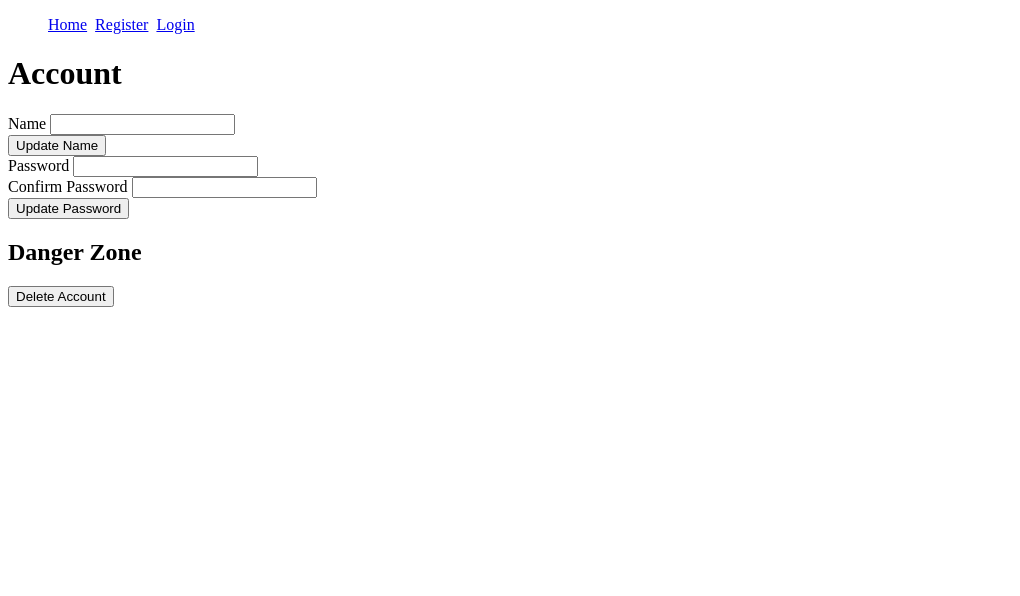
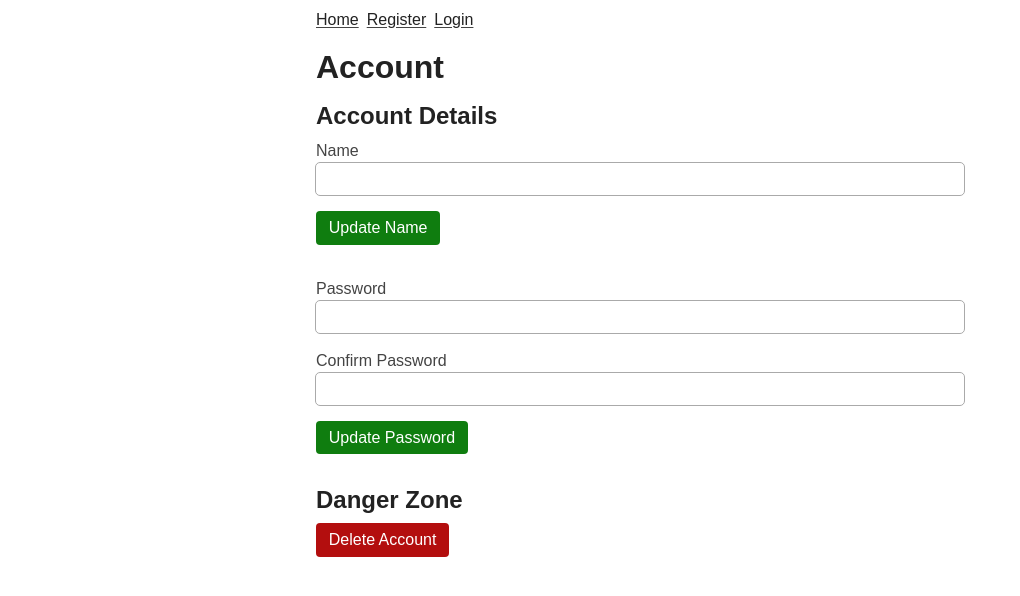
Before and after one commit to ScriptRaccoon/svalendar, a SvelteKit app: page /account in a window 1280 px wide. Shown: the top 596 px of the page, without its empty margins (0-1020 px from the left). Built offline with nearby package versions, Linux system fonts and the light colour scheme; no server answers.

Commit message:
styling (part 1)

```diff
--- /dev/null
+++ b/src/lib/components/Nav.svelte
@@ -0,0 +1,28 @@
+<script lang="ts">
+	import { page } from '$app/state';
+</script>
+
+<nav>
+	<ul>
+		{#if !page.data.user}
+			<li><a href="/">Home</a></li>
+			<li><a href="/register">Register</a></li>
+			<li><a href="/login">Login</a></li>
+		{:else}
+			<li><a href="/app/dashboard">Dashboard</a></li>
+			<li><a href="/account">Account</a></li>
+			<li><a href="/logout" data-sveltekit-preload-data="off">Logout</a></li>
+		{/if}
+	</ul>
+</nav>
+
+<style>
+	nav {
+		padding-block: 0.5rem 1rem;
+	}
+	ul {
+		display: flex;
+		list-style: none;
+		gap: 0.5rem;
+	}
+</style>
--- a/src/routes/+layout.svelte
+++ b/src/routes/+layout.svelte
@@ -1,27 +1,19 @@
 <script lang="ts">
-	let { data, children } = $props();
+	import Nav from '$lib/components/Nav.svelte';
+	import './app.css';
+
+	let { children } = $props();
 </script>
 
-<nav>
-	<ul>
-		{#if !data.user}
-			<li><a href="/">Home</a></li>
-			<li><a href="/register">Register</a></li>
-			<li><a href="/login">Login</a></li>
-		{:else}
-			<li><a href="/app/dashboard">Dashboard</a></li>
-			<li><a href="/account">Account</a></li>
-			<li><a href="/logout" data-sveltekit-preload-data="off">Logout</a></li>
-		{/if}
-	</ul>
-</nav>
-
-{@render children?.()}
+<div class="wrapper">
+	<Nav />
+	{@render children?.()}
+</div>
 
 <style>
-	ul {
-		display: flex;
-		list-style: none;
-		gap: 0.5rem;
+	.wrapper {
+		padding-inline: 0.75rem;
+		max-width: 42rem;
+		margin-inline: auto;
 	}
 </style>
--- a/src/routes/account/+page.svelte
+++ b/src/routes/account/+page.svelte
@@ -16,37 +16,50 @@
 
 <h1>Account</h1>
 
-<form method="POST" action="?/name">
-	<div>
+<section class="section">
+	<h2>Account Details</h2>
+
+	<form method="POST" action="?/name" class="mb2">
+		<div class="input-group">
 			<label for="name">Name</label>
-		<input type="text" id="name" name="name" required value={form?.name ?? page.data.user?.name} />
+			<input
+				type="text"
+				id="name"
+				name="name"
+				required
+				value={form?.name ?? page.data.user?.name}
+			/>
 		</div>
 
-	<button type="submit">Update Name</button>
+		<button class="button" type="submit">Update Name</button>
 	</form>
 
 	<form method="POST" action="?/password">
-	<div>
+		<div class="input-group">
 			<label for="password">Password</label>
 			<input type="password" name="password" id="password" required />
 		</div>
 
-	<div>
+		<div class="input-group">
 			<label for="confirm_password">Confirm Password</label>
 			<input type="password" name="confirm_password" id="confirm_password" required />
 		</div>
-	<button type="submit">Update Password</button>
+		<button class="button" type="submit">Update Password</button>
 	</form>
+</section>
 
+<section class="section">
 	<h2>Danger Zone</h2>
 
 	<form method="POST" action="?/delete">
 		<div>
 			{#if confirm_deletion}
-			<button type="submit">Delete Account</button>
-			<button type="button" onclick={cancel_deletion}>Cancel</button>
+				<button class="button danger" type="submit">Delete Account</button>
+				<button class="button" type="button" onclick={cancel_deletion}>Cancel</button>
 			{:else}
-			<button type="button" onclick={ask_for_confirmation}>Delete Account</button>
+				<button class="button danger" type="button" onclick={ask_for_confirmation}
+					>Delete Account</button
+				>
 			{/if}
 		</div>
 
@@ -54,9 +67,10 @@
 			<p>This action cannot be undone! Are you sure? All data will be lost.</p>
 		{/if}
 	</form>
+</section>
 
 {#if form?.error}
-	<p>{form.error}</p>
+	<p class="error">{form.error}</p>
 {/if}
 
 {#if form?.message}
--- /dev/null
+++ b/src/routes/app.css
@@ -0,0 +1,121 @@
+* {
+	margin: 0;
+	padding: 0;
+	box-sizing: border-box;
+}
+
+:root {
+	--font-color: #222;
+	--secondary-font-color: #444;
+	--outline-color: #aaa;
+	--error-color: red;
+	--button-color: rgb(15, 125, 15);
+	--button-danger-color: rgb(179, 14, 14);
+	--highlight-color: #f8f8f8;
+}
+
+body {
+	font-family: Arial, Helvetica, sans-serif;
+	line-height: 1.5;
+	color: var(--font-color);
+}
+
+a {
+	color: inherit;
+	text-underline-offset: 2px;
+	text-decoration-color: var(--secondary-font-color);
+
+	&:focus-visible {
+		outline: 1px solid var(--secondary-font-color);
+		outline-offset: 2px;
+	}
+}
+
+p {
+	margin-block: 1rem;
+}
+
+h1,
+h2,
+h3 {
+	font-weight: 600;
+	line-height: 1.2;
+}
+
+h1 {
+	margin-bottom: 1rem;
+}
+
+h2 {
+	margin-bottom: 0.5rem;
+}
+
+input,
+button,
+select {
+	font: inherit;
+	color: inherit;
+	border: none;
+	background: none;
+}
+
+.input-group {
+	margin-bottom: 1rem;
+
+	label {
+		display: block;
+		color: var(--secondary-font-color);
+		font-weight: 500;
+	}
+
+	input {
+		width: 100%;
+		padding: 0.25rem 0.5rem;
+		outline: 1px solid var(--outline-color);
+		border-radius: 0.25rem;
+	}
+
+	input:focus-visible {
+		outline: 1px solid var(--secondary-font-color);
+		background-color: var(--highlight-color);
+	}
+}
+
+.button {
+	background-color: var(--button-color);
+	color: white;
+	padding: 0.3rem 0.8rem;
+	border-radius: 0.25rem;
+	cursor: pointer;
+
+	&:focus-visible {
+		outline: 2px solid var(--secondary-font-color);
+		outline-offset: 2px;
+	}
+
+	&.danger {
+		background-color: var(--button-danger-color);
+	}
+}
+
+.error {
+	color: var(--error-color);
+}
+
+.section {
+	margin-bottom: 2rem;
+}
+
+/* utilities */
+
+.no-bullets {
+	list-style: none;
+}
+
+.mb1 {
+	margin-bottom: 1rem;
+}
+
+.mb2 {
+	margin-bottom: 2rem;
+}
```
Also changed, not shown: src/routes/app/dashboard/+page.svelte (+13 -11 lines), src/routes/login/+page.svelte (+4 -4 lines), src/routes/register/+page.svelte (+6 -6 lines). Lines whose indentation alone changed are shown as unchanged.
